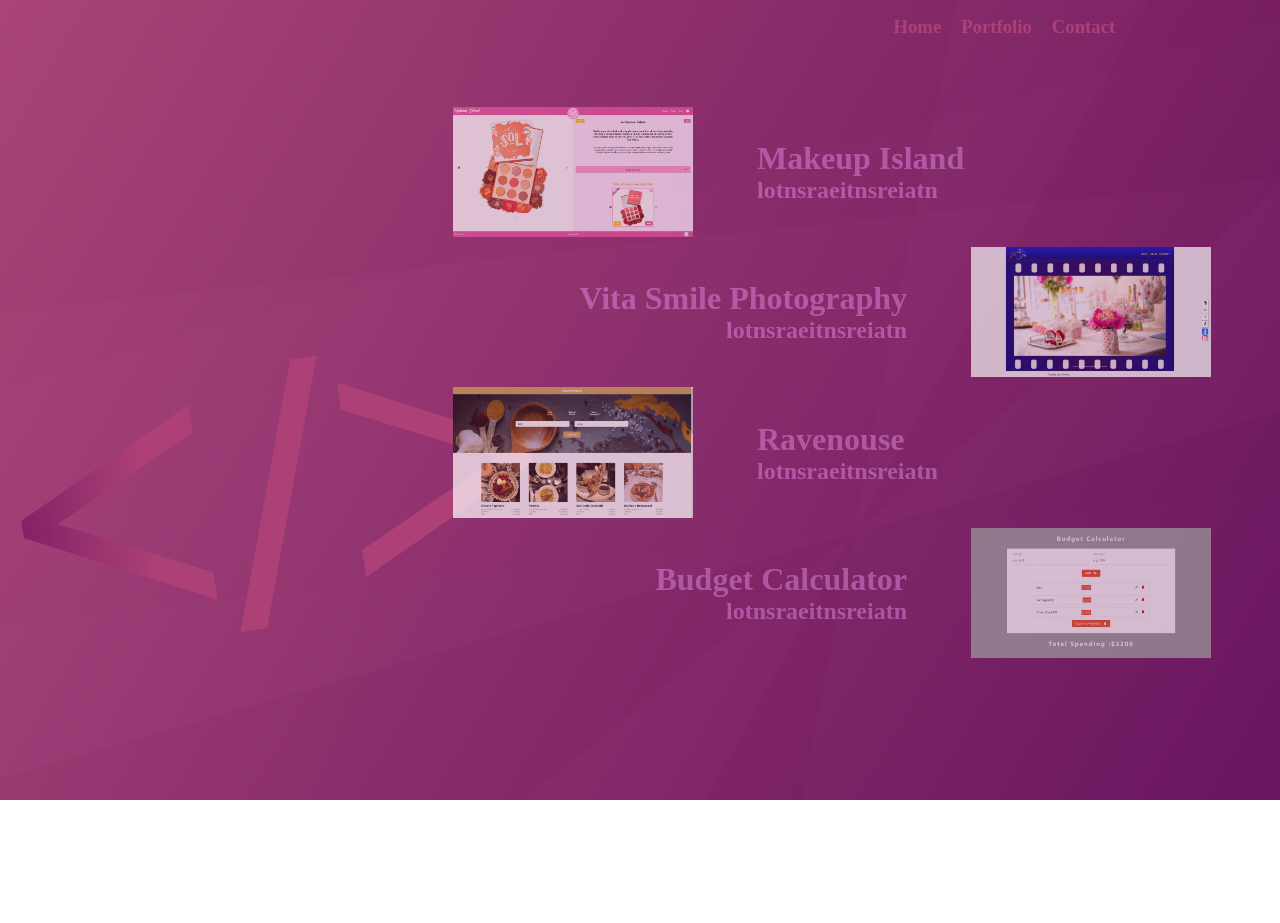
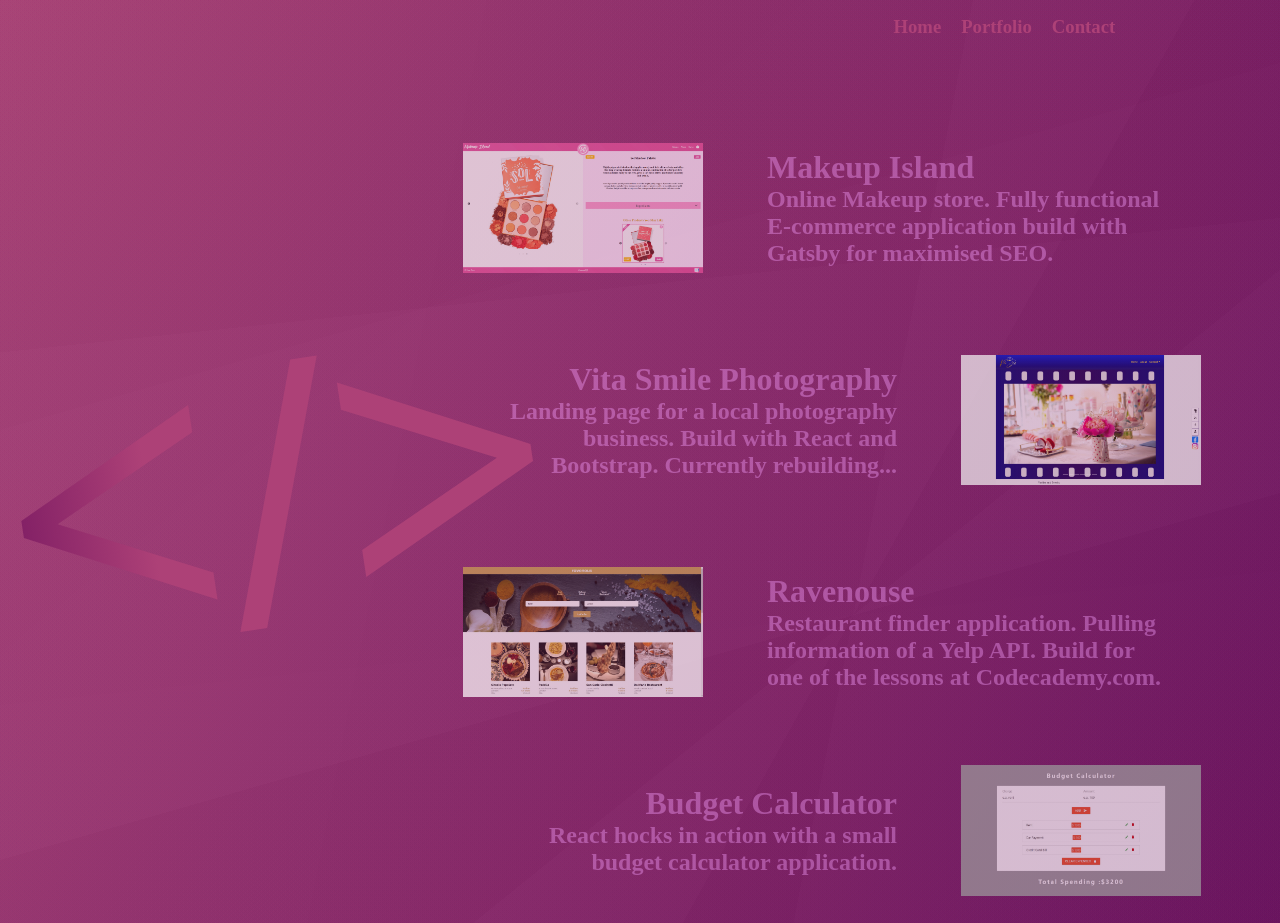
Before and after one commit to Hex-Zero/Main-Site, a Gatsby site: page /portfolio in a window 1280 px wide. Before the commit the page ends 800 px from the top, so only its background shows below. Built offline with nearby package versions, Linux system fonts and the light colour scheme; Gatsby itself is replaced by a stand-in of ours.

Commit message:
portfolio finished

```diff
--- a/src/pages/portfolio.jsx
+++ b/src/pages/portfolio.jsx
@@ -7,25 +7,29 @@ const portfolio = () => {
     {
       imageName: "mi",
       title: "Makeup Island",
-      description: "lotnsraeitnsreiatn",
+      description:
+        "Online Makeup store. Fully functional E-commerce application build with Gatsby for maximised SEO.",
       url: "https://makeupisland.netlify.com",
     },
     {
       imageName: "vsp",
       title: "Vita Smile Photography",
-      description: "lotnsraeitnsreiatn",
+      description:
+        "Landing page for a local photography business. Build with React and Bootstrap. Currently rebuilding...",
       url: "https://makeupisland.netlify.com",
     },
     {
       imageName: "rav",
       title: "Ravenouse",
-      description: "lotnsraeitnsreiatn",
+      description:
+        "Restaurant finder application. Pulling information of a Yelp API. Build for one of the lessons at Codecademy.com.",
       url: "https://makeupisland.netlify.com",
     },
     {
       imageName: "bud",
       title: "Budget Calculator",
-      description: "lotnsraeitnsreiatn",
+      description:
+        "React hocks in action with a small budget calculator application.",
       url: "https://makeupisland.netlify.com",
     },
   ]
--- a/src/style/_portfolio.scss
+++ b/src/style/_portfolio.scss
@@ -31,7 +31,7 @@
         grid-template-columns: 30vh auto;
         justify-items: start;
         grid-column-gap: 32px;
-        padding: 5px;
+        padding: 15px;
         .image-link400 {
           align-self: center;
           width: 30vh;
```
